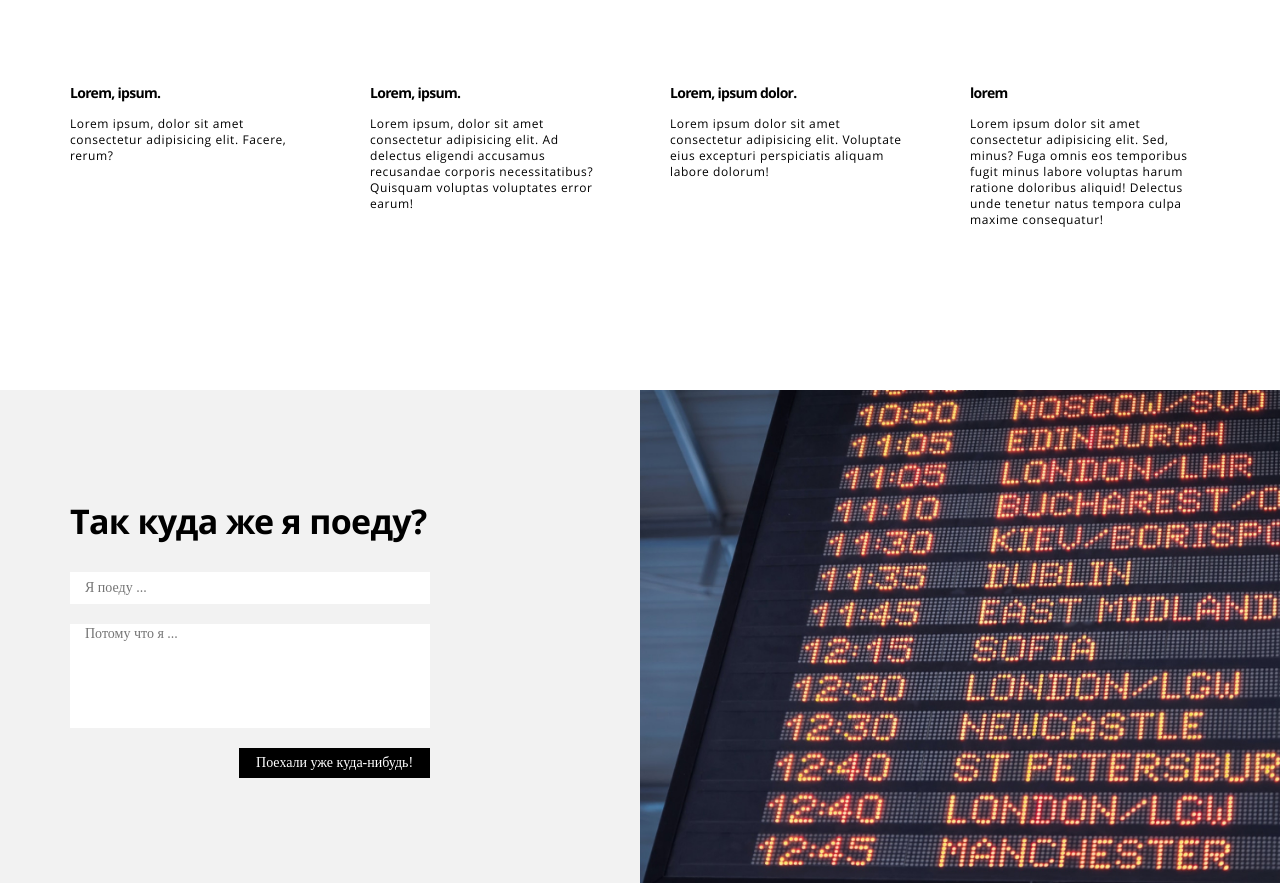
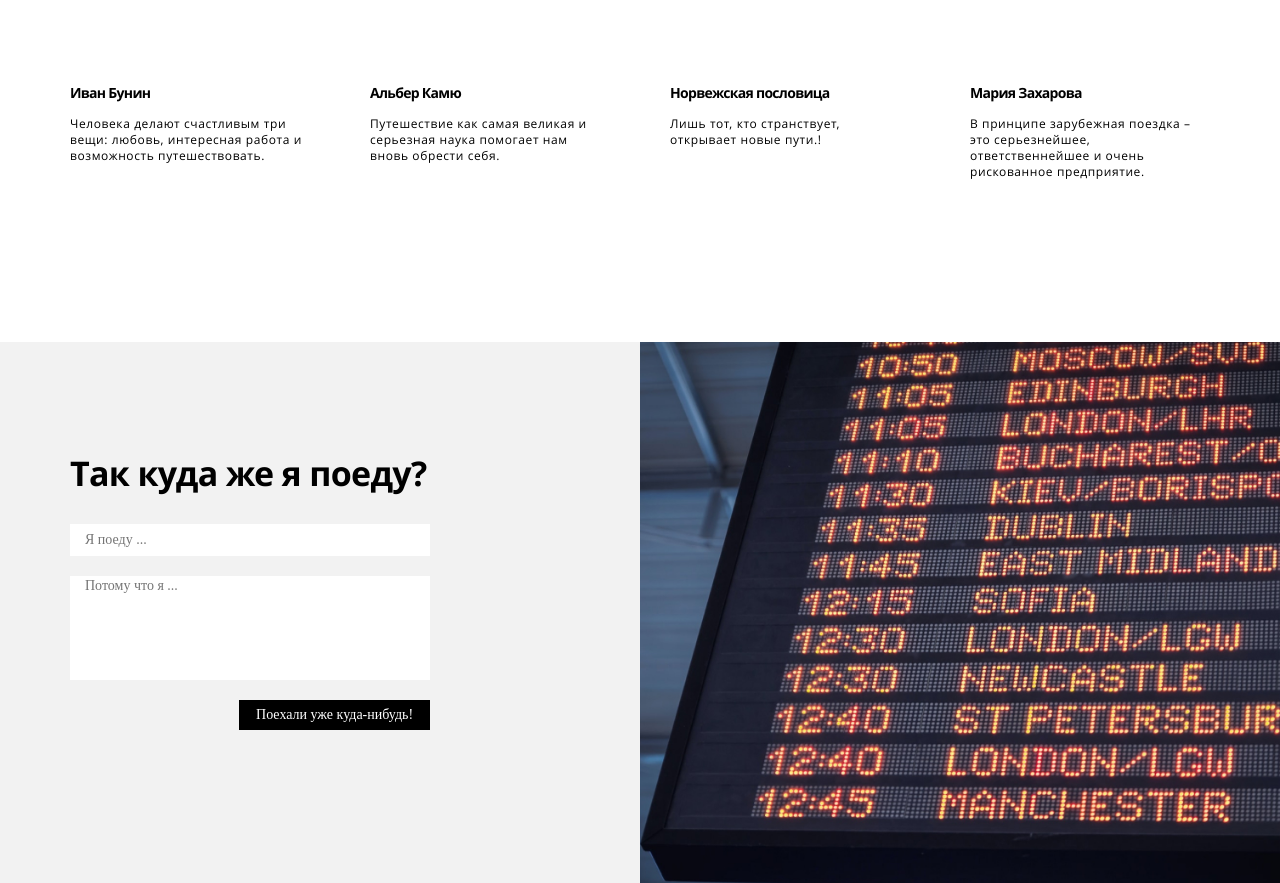
Before and after one commit to Pokhvalenskii/teamwork, a plain HTML site: page index.html in a window 1280 px wide. Shown: the part 2772-3655 px from the top of the page. Drawn offline with Linux system fonts and the light colour scheme.

Commit message:
заменил Lorem на правильный текст в блоке 'People'

```diff
--- a/index.html
+++ b/index.html
@@ -64,20 +64,20 @@
         <p class="people__subtitle">Что говорят и говорили люди о путешествиях</p>
         <div class="people__grid">
           <div class="people__item">
-            <h3 class="people__item-title">Lorem, ipsum.</h3>
-            <p class="people__item-subtitle">Lorem ipsum, dolor sit amet consectetur adipisicing elit. Facere, rerum?</p>
+            <h3 class="people__item-title">Иван Бунин</h3>
+            <p class="people__item-subtitle">Человека делают счастливым три вещи: любовь, интересная работа и возможность путешествовать.</p>
           </div>
           <div class="people__item">
-            <h3 class="people__item-title">Lorem, ipsum.</h3>
-            <p class="people__item-subtitle">Lorem ipsum, dolor sit amet consectetur adipisicing elit. Ad delectus eligendi accusamus recusandae corporis necessitatibus? Quisquam voluptas voluptates error earum!</p>
+            <h3 class="people__item-title">Альбер Камю</h3>
+            <p class="people__item-subtitle">Путешествие как самая великая и серьезная наука помогает нам вновь обрести себя.</p>
           </div>
           <div class="people__item">
-            <h3 class="people__item-title">Lorem, ipsum dolor.</h3>
-            <p class="people__item-subtitle">Lorem ipsum dolor sit amet consectetur adipisicing elit. Voluptate eius excepturi perspiciatis aliquam labore dolorum!</p>
+            <h3 class="people__item-title">Норвежская пословица</h3>
+            <p class="people__item-subtitle">Лишь тот, кто странствует, открывает новые пути.!</p>
           </div>
           <div class="people__item">
-            <h3 class="people__item-title">lorem</h3>
-            <p class="people__item-subtitle">Lorem ipsum dolor sit amet consectetur adipisicing elit. Sed, minus? Fuga omnis eos temporibus fugit minus labore voluptas harum ratione doloribus aliquid! Delectus unde tenetur natus tempora culpa maxime consequatur!</p>
+            <h3 class="people__item-title">Мария Захарова</h3>
+            <p class="people__item-subtitle">В принципе зарубежная поездка – это серьезнейшее, ответственнейшее и очень рискованное предприятие.</p>
           </div>
         </div>
       </section>
```
